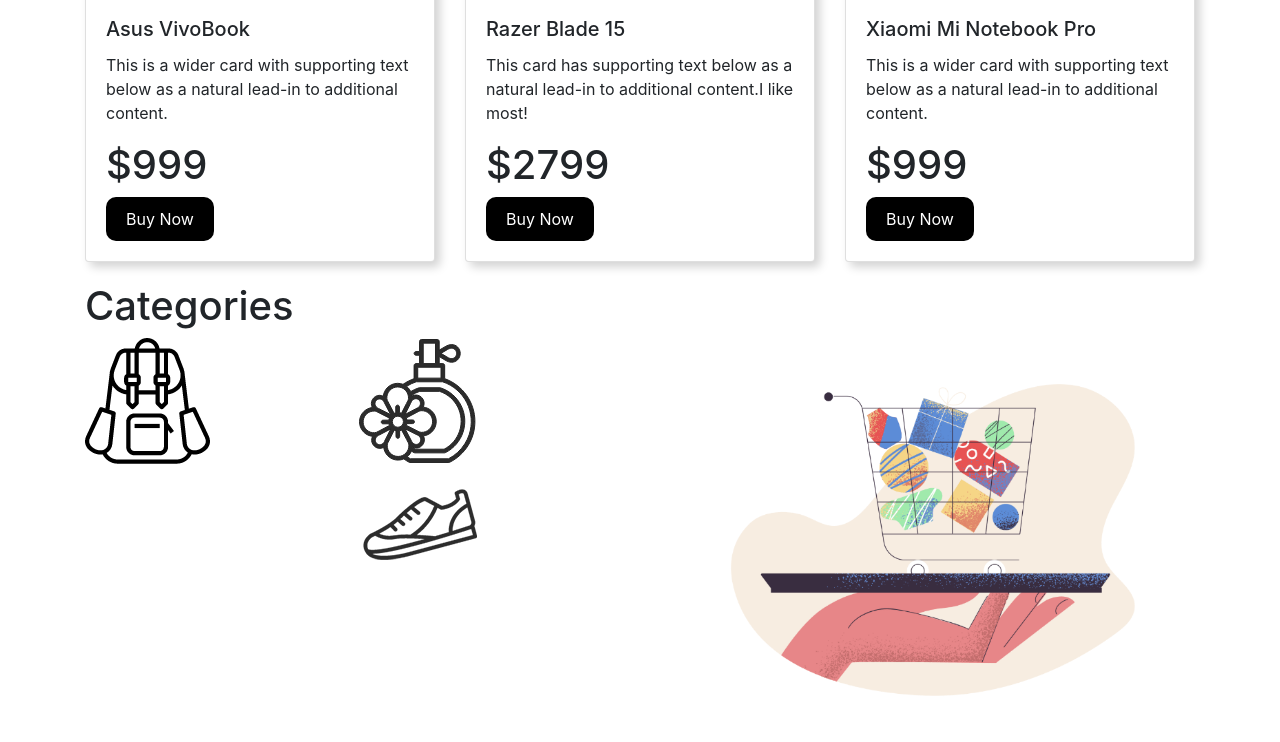
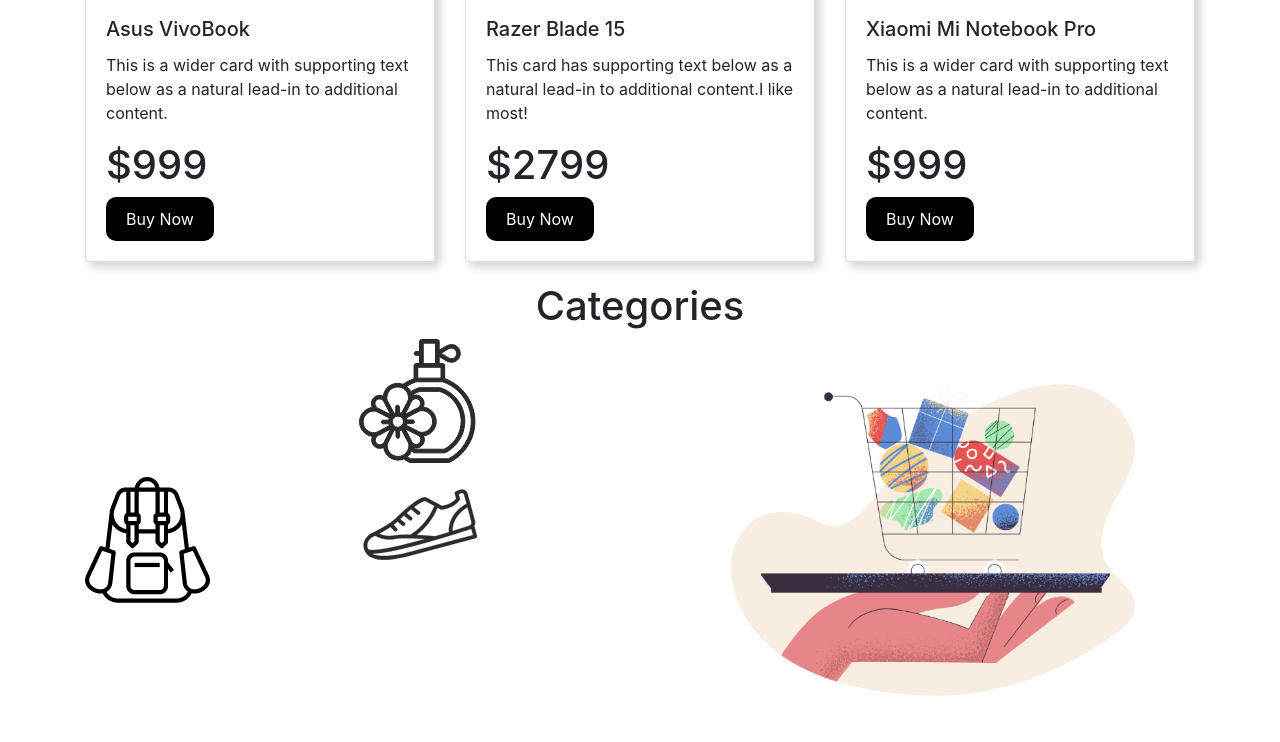
Before and after one commit to jotish80/hot-gadget, a plain HTML site: page index.html in a window 1280 px wide. Shown: the part 1631-2373 px from the top of the page. Drawn offline with nearby package versions, Linux system fonts and the light colour scheme.

Commit message:
added bag

```diff
--- a/index.html
+++ b/index.html
@@ -181,17 +181,19 @@
 
  </div>
  <div class="container categories">
-   <h1>Categories</h1>
+   <h1 class="text text-center">Categories</h1>
+
+
    <div class="row">
-     <div class="col-md-3">
-     <img class="align-middle" src="images/bag.png" alt="">
+     <div class="col-md-3 d-flex align-items-center">
+     <img  src="images/bag.png" alt="">
      </div>
     <div class="col-md-3">
      <div class="row">
-      <img src="images/perfume.png" alt="">
+       <img src="images/perfume.png" alt="">
       </div>
      <div class="row">
-      <img src="images/shoe.png" alt="">
+       <img src="images/shoe.png" alt="">
      </div>
     </div>
     <div class="col-md-6">
```
Also changed, not shown: style.css (line endings or trailing spaces).
